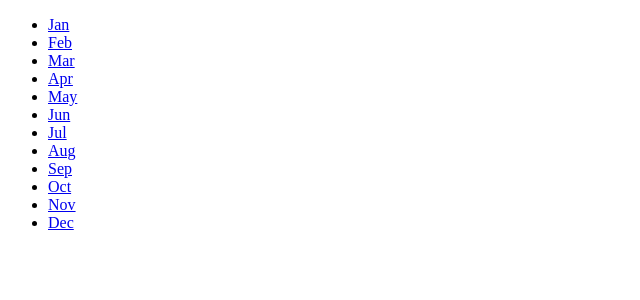
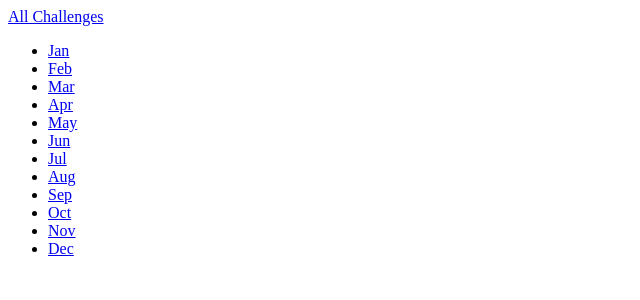
Before and after one commit to s403o/play-with-django, a Django app: page /challenges/ in a window 1280 px wide. Shown: the top 300 px of the page, without its empty margins (0-640 px from the left). Run offline with Django 4.2, Linux system fonts and the light colour scheme.

Commit message:
include feature

```diff
--- a/monthly_challenges/challenges/templates/challenges/challenge.html
+++ b/monthly_challenges/challenges/templates/challenges/challenge.html
@@ -5,6 +5,7 @@
 {% endblock %}
 
 {% block content %}
+  {% include 'challenges/includes/header.html' %}
   <h1> {{ month|title }} </h1>
 
   {% if text is not None %}
--- /dev/null
+++ b/monthly_challenges/challenges/templates/challenges/includes/header.html
@@ -0,0 +1,5 @@
+<header>
+  <nav>
+    <a href="{% url 'index' %}"">All Challenges</a>
+  </nav>
+</header>
--- a/monthly_challenges/challenges/templates/challenges/index.html
+++ b/monthly_challenges/challenges/templates/challenges/index.html
@@ -5,6 +5,7 @@
 {% endblock %}
 
 {% block content %}
+  {% include 'challenges/includes/header.html' %}
   <ul>
     {% for month in months %}
       <li><a href="{% url 'month-challenge' month %}">{{ month|title }}</a></li>
--- a/monthly_challenges/challenges/urls.py
+++ b/monthly_challenges/challenges/urls.py
@@ -6,7 +6,7 @@ urlpatterns = [
   # path('feb', views.feb),
   # path('mar', views.mar)
   # order is matter so check first for int then str
-  path("", views.index), # /challenges/
+  path("", views.index, name="index"), # /challenges/
   path("<int:month>", views.monthly_challenge_by_num),
   path("<str:month>", views.monthly_challenge, name="month-challenge")
 ]
```
